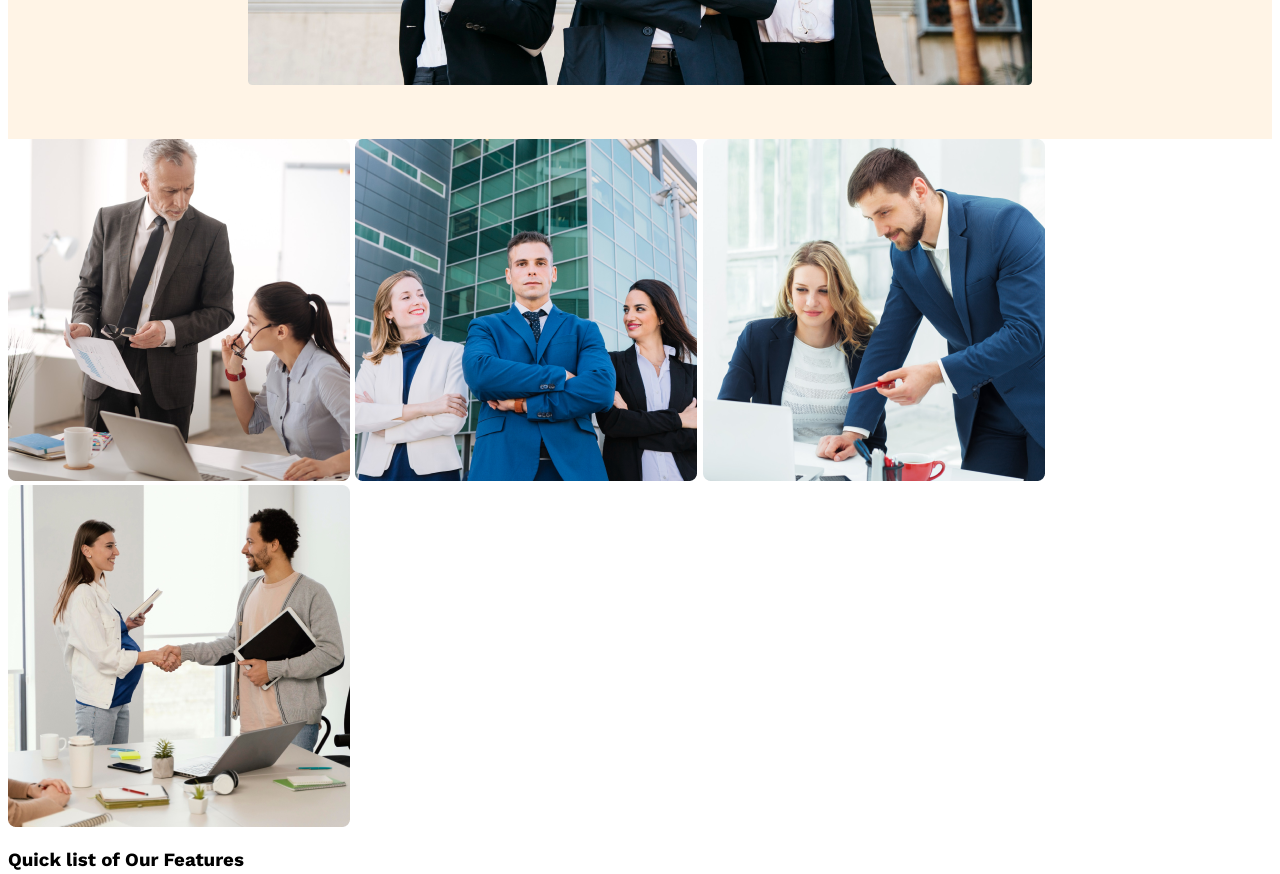
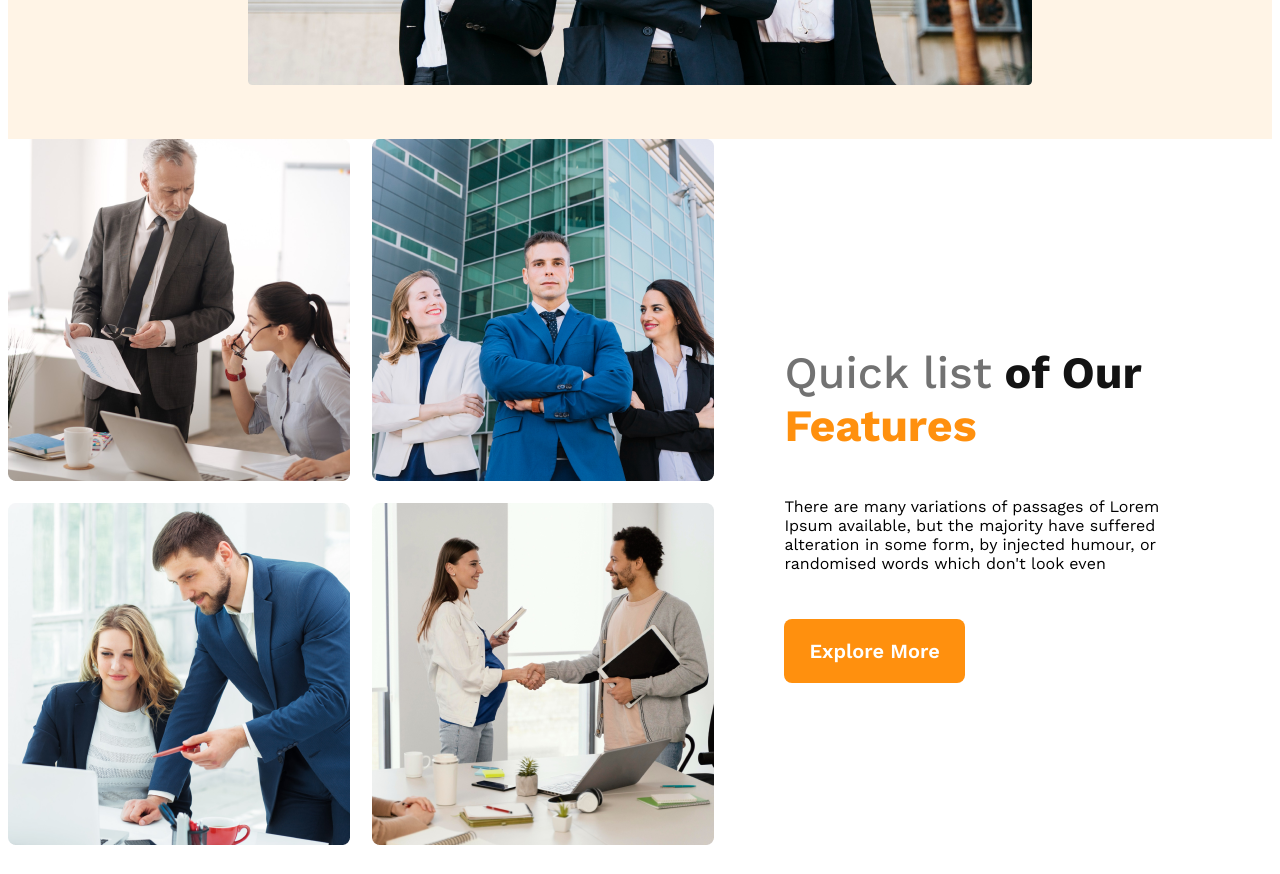
Before and after one commit to Ranzu02/g3-architects-website, a plain HTML site: page index.html in a window 1280 px wide. Shown: the part 940-1814 px from the top of the page. After the commit the page ends 1793 px from the top, so only its background shows below. Drawn offline with nearby package versions, Linux system fonts and the light colour scheme.

Commit message:
Teams added

```diff
--- a/index.html
+++ b/index.html
@@ -42,7 +42,7 @@
                 <img src="images/team4.png" alt="">
             </div>
             <div class="team-content">
-                <h3 class="team-title">Quick list of Our Features</h3>
+                <h3 class="team-title"><span class="quick-list">Quick list</span> <span class="of-our">of Our</span> <span class="feature">Features</span></h3>
                 <p class="team-description">There are many variations of passages of Lorem Ipsum available, but the majority have suffered alteration in some form, by injected humour, or randomised words which don't look even</p>
                 <button class="btn-primary">Explore More</button>
 
--- a/styles/architect.css
+++ b/styles/architect.css
@@ -90,6 +90,41 @@ main {
     margin: 0 auto;
 }
 
+/* teams styles */
+.team-container {
+    display: flex;
+    align-items: center;
+}
+
+.img-container {
+    display: grid;
+    grid-template-columns: repeat(2, 1fr);
+    gap: 1.4rem;
+}
+
+.team-content {
+    padding: 0 70px;
+}
+
+.team-title {
+    font-size: 2.8rem;
+}
+
+.team-title .quick-list {
+    color: #727272;
+    font-weight: 500;
+}
+
+.team-title .of-our {
+    color: #131313;
+    font-weight: 700;
+
+}
+
+.team-title .feature {
+    color: #FF900E;
+    font-weight: 700;
+}
 
 /* responsive style */
 /* mobile devices */
```
